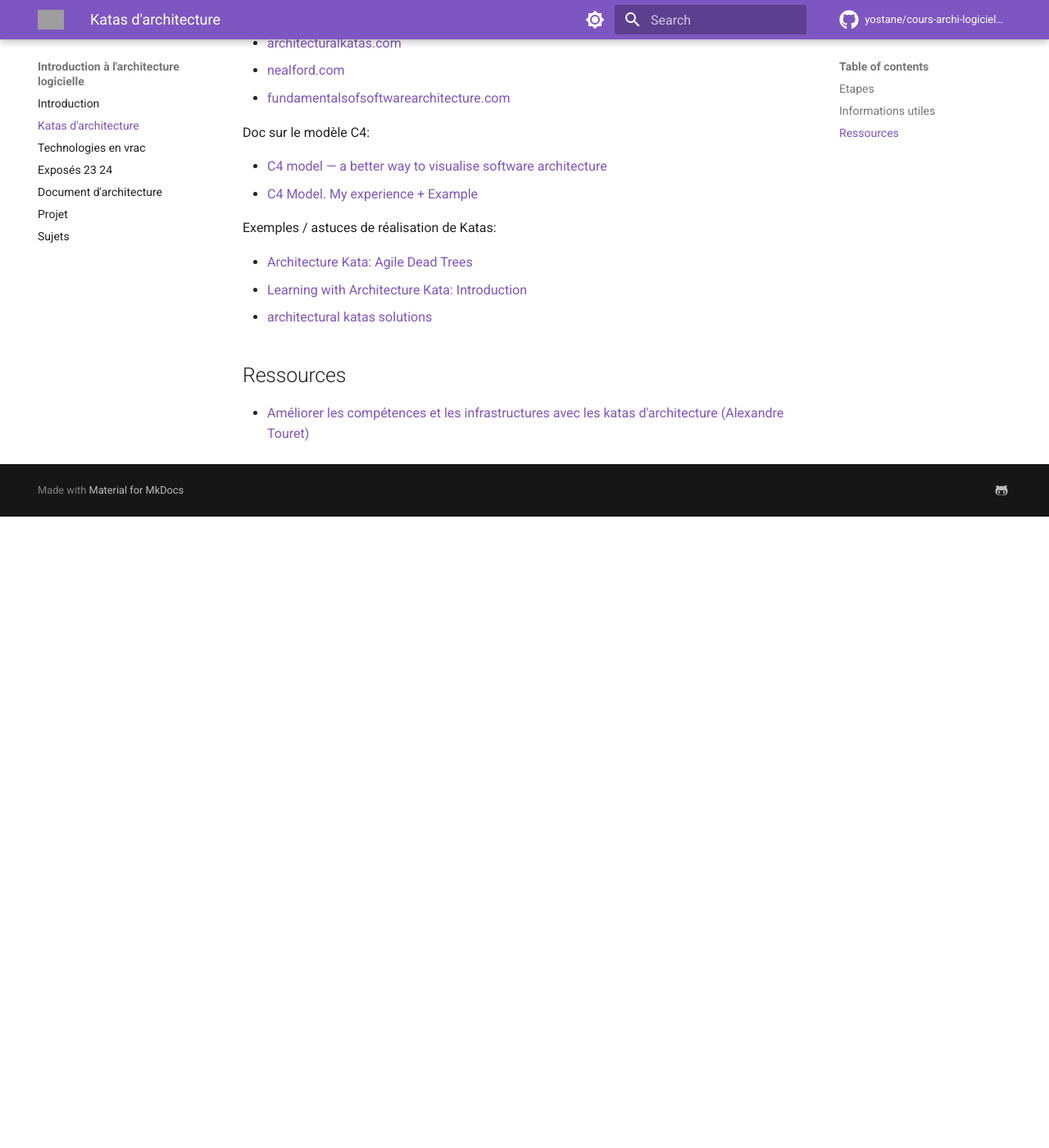
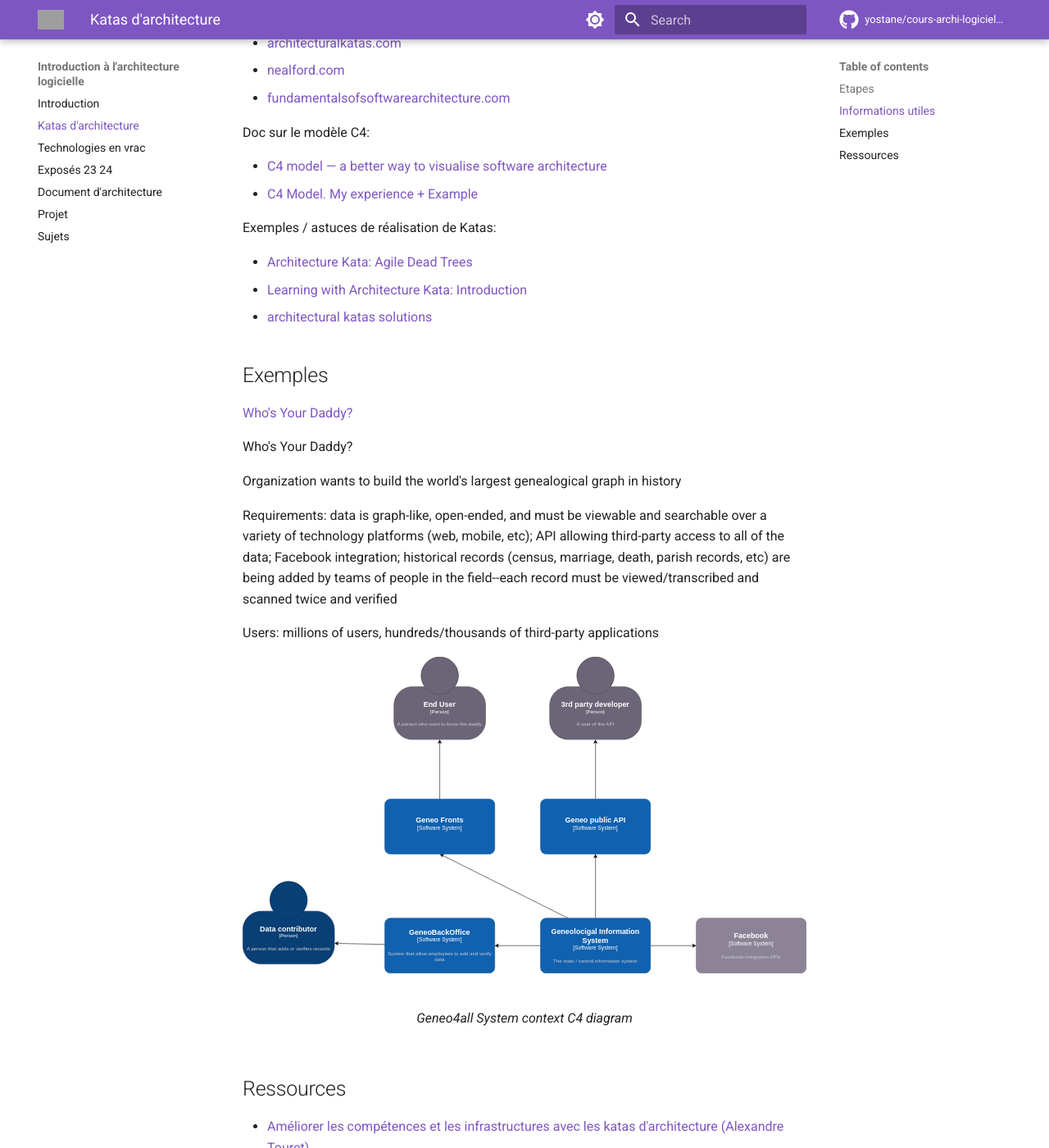
Before and after one commit to yostane/cours-archi-logicielle, an MkDocs documentation site: the page built from docs/katas.md, in a window 1280 px wide and 1400 px high, scrolled down 1464 px. Shown: the whole window at 82% size. Built offline with MkDocs 1.6.1 and Material for MkDocs 9.7.7, drawn with Linux system fonts in a browser that asks for light colours; comment, search, counter and statistics services are not loaded; before the commit the page ends 2094 px from its top, so only the background shows below that; grey boxes are pictures that could not be loaded.

Commit message:
Ajout diagramme C4 system context

```diff
--- a/docs/katas.md
+++ b/docs/katas.md
@@ -55,6 +55,23 @@ Exemples / astuces de réalisation de Katas:
 - [Learning with Architecture Kata: Introduction](https://vampwillow.wordpress.com/2020/03/07/learning-with-architecture-kata-part-1/)
 - [architectural katas solutions](https://www.pasqualelangella.com/architectural-katas-solutions/index.php/Main_Page)
 
+## Exemples
+
+[Who's Your Daddy?](https://www.architecturalkatas.com/kata.html?kata=WhosYourDaddy.json)
+
+Who's Your Daddy?
+
+Organization wants to build the world's largest genealogical graph in history
+
+Requirements: data is graph-like, open-ended, and must be viewable and searchable over a variety of technology platforms (web, mobile, etc); API allowing third-party access to all of the data; Facebook integration; historical records (census, marriage, death, parish records, etc) are being added by teams of people in the field--each record must be viewed/transcribed and scanned twice and verified
+
+Users: millions of users, hundreds/thousands of third-party applications
+
+<figure markdown="span">
+  ![System context C4 diagram](./img/daddy-system-context.drawio.svg)
+  <figcaption>Geneo4all System context C4 diagram</figcaption>
+</figure>
+
 ## Ressources
 
 - [Améliorer les compétences et les infrastructures avec les katas d'architecture (Alexandre Touret)](https://www.youtube.com/watch?v=DKfR5AVD_AM)
--- a/mkdocs.yml
+++ b/mkdocs.yml
@@ -48,7 +48,6 @@ theme:
 
 markdown_extensions:
   - admonition
-  - md_in_html
   - pymdownx.details
   - pymdownx.superfences:
       custom_fences:
```
Also changed, not shown: docs/img/daddy-system-context.drawio.svg (added).
